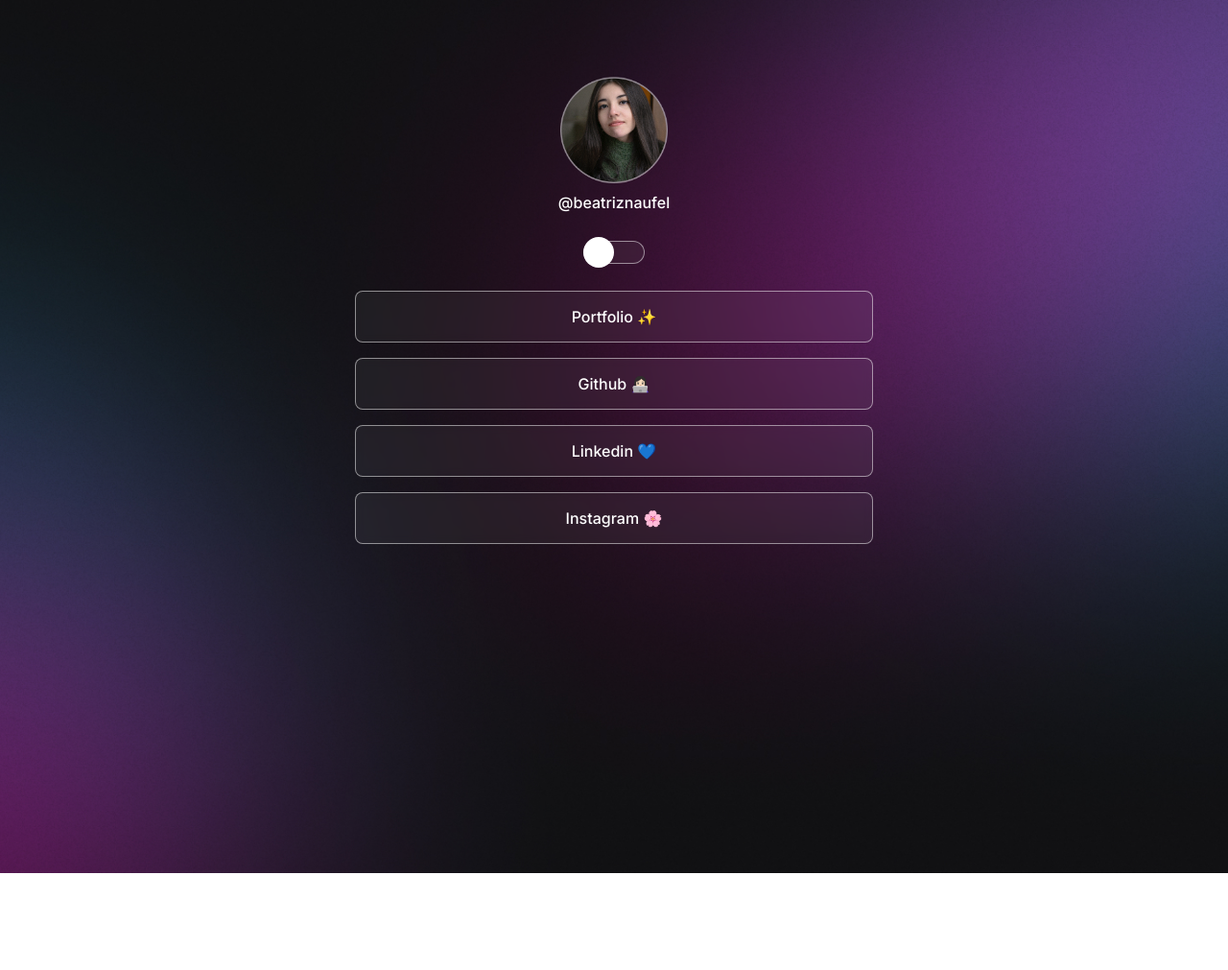
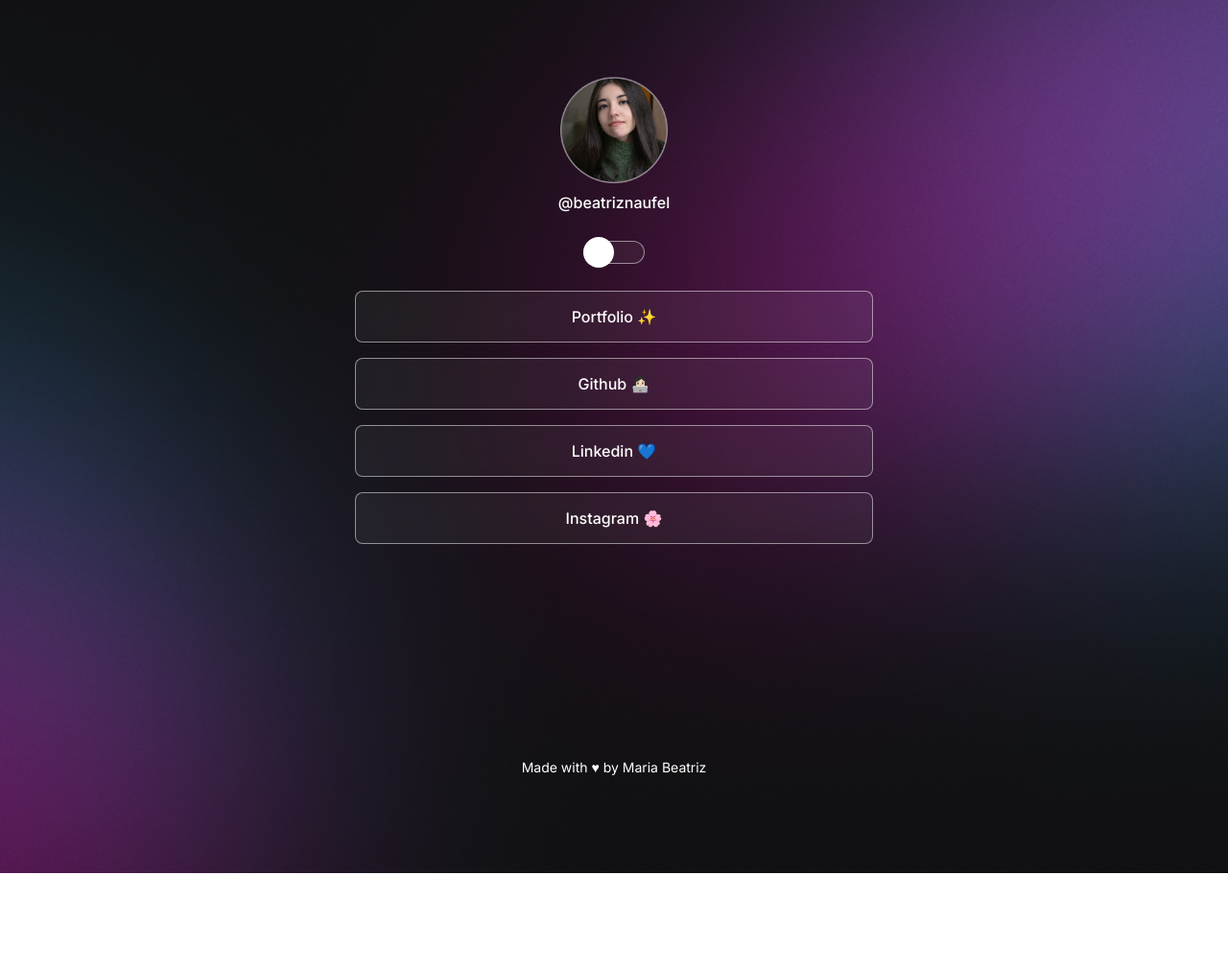
Before and after one commit to beatriznaufel/devlinks, a plain HTML site: page index.html in a window 1280 px wide. Shown: the whole page at 96% size. Drawn offline with Linux system fonts and the light colour scheme.

Commit message:
Adjust footer padding

```diff
--- a/style.css
+++ b/style.css
@@ -136,7 +136,7 @@ ul li a:hover {
 }
 
 footer {
-  padding: 50px 0;
+  padding: 30px 0;
   text-align: center;
   font-size: 14px;
 }
@@ -146,7 +146,7 @@ footer {
     --bg-url: url("assets/bg-desktop.jpg");
   }
   footer {
-    padding: 350px 0;
+    padding: 200px 0;
   }
 
   .light {
```
